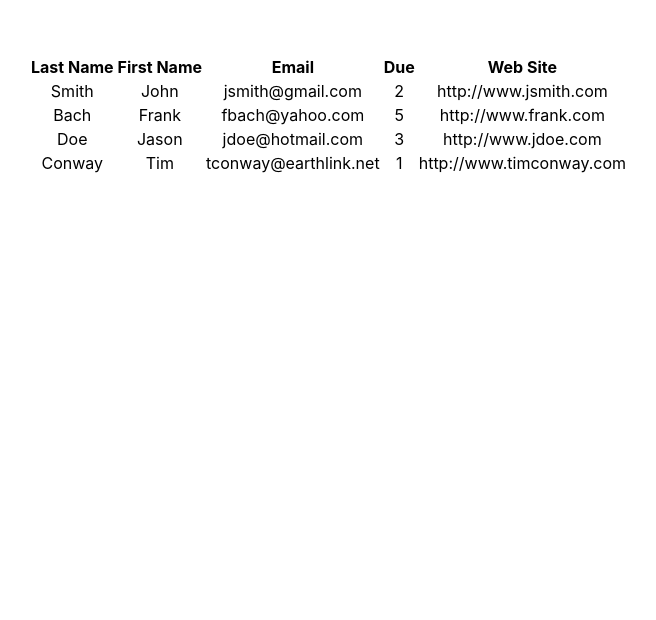
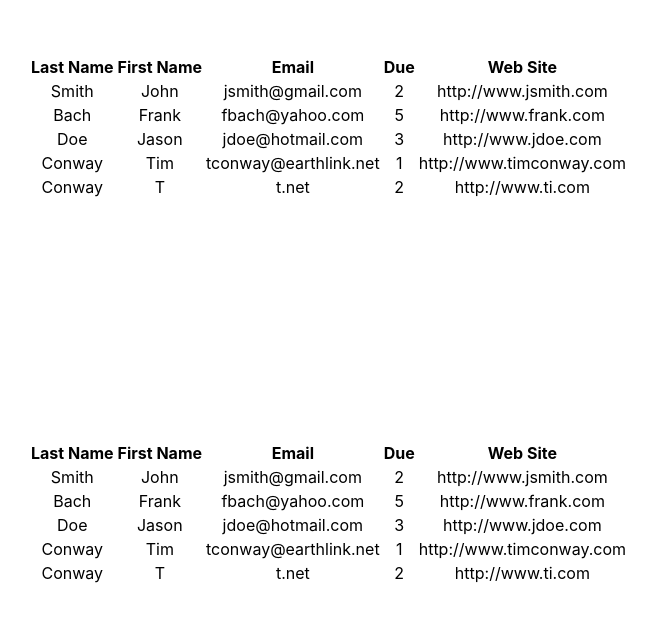
Before and after one commit to LeeWannacott/table-sort-js, a React (Create React App) app: page / in a window 1280 px wide. Shown: the part 186-806 px from the top of the page, without its empty margins (212-868 px from the left). Built offline with nearby package versions, Linux system fonts and the light colour scheme.

Commit message:
Adding unique identifiers for object keys

```diff
--- a/src/App.js
+++ b/src/App.js
@@ -48,6 +48,62 @@
             <td>1</td>
             <td>http://www.timconway.com</td>
           </tr>
+          <tr>
+            <td>Conway</td>
+            <td>T</td>
+            <td>t.net</td>
+            <td>2</td>
+            <td>http://www.ti.com</td>
+          </tr>
+        </tbody>
+      </table>
+
+      <table id="myTable" className="sortable">
+        <thead>
+          <tr>
+            <th>Last Name</th>
+            <th>First Name</th>
+            <th>Email</th>
+            <th>Due</th>
+            <th>Web Site</th>
+          </tr>
+        </thead>
+        <tbody>
+          <tr>
+            <td>Smith</td>
+            <td>John</td>
+            <td>jsmith@gmail.com</td>
+            <td>2</td>
+            <td>http://www.jsmith.com</td>
+          </tr>
+          <tr>
+            <td>Bach</td>
+            <td>Frank</td>
+            <td>fbach@yahoo.com</td>
+            <td>5</td>
+            <td>http://www.frank.com</td>
+          </tr>
+          <tr>
+            <td>Doe</td>
+            <td>Jason</td>
+            <td>jdoe@hotmail.com</td>
+            <td>3</td>
+            <td>http://www.jdoe.com</td>
+          </tr>
+          <tr>
+            <td>Conway</td>
+            <td>Tim</td>
+            <td>tconway@earthlink.net</td>
+            <td>1</td>
+            <td>http://www.timconway.com</td>
+          </tr>
+          <tr>
+            <td>Conway</td>
+            <td>T</td>
+            <td>t.net</td>
+            <td>2</td>
+            <td>http://www.ti.com</td>
+          </tr>
         </tbody>
       </table>
     </div>
--- a/src/html-tablesorter.js
+++ b/src/html-tablesorter.js
@@ -1,11 +1,8 @@
-/*
-  html-tablesorter
-  Lee Wannacott - 2020
-*/
 console.log('hello world')
 
 if (document.getElementsByClassName(/[sortable]/)) {
   const columnData = [];
+  const numberColumnData = []
   const dictOfColumnIndexAndTableRow = {
   }
   document.addEventListener("DOMContentLoaded", function (e) {
@@ -27,18 +24,27 @@
               function getTableDataOnClick() {
                 const tableRows = tableBody.querySelectorAll('tr');
                 for (let [i, tr] of tableRows.entries()) {
-                  columnData.push(tr.querySelectorAll('td').item(columnIndex).innerHTML)
-                  dictOfColumnIndexAndTableRow[tr.querySelectorAll('td').item(columnIndex).innerHTML] = tr.innerHTML
+                  columnData.push(`${tr.querySelectorAll('td').item(columnIndex).innerHTML}#${i}`)
+                  dictOfColumnIndexAndTableRow[`${tr.querySelectorAll('td').item(columnIndex).innerHTML}#${i}`] = tr.innerHTML
+
                 }
+                console.log(tableRows) //item
                 if (columnData[0].search(/[^A-Za-z]/)) {
                   console.log('alpha')
                   columnData.sort()
                 } else if (columnData[0].search(/[^0-9]/)) {
                   console.log('number')
-                  console.log(columnData)
+                  //console.log(columnData)
                   for (let [i, number] of columnData.entries()) {
                     if (typeof (number === String)) {
-                      columnData[i] = parseFloat(number)
+
+
+
+
+                      // console.log(columnData[i].split('#')[0] = parseInt(number))
+                      // numberColumnData.push(columnData[i].split('#')[1])
+
+
                     }
                   }
                   console.log(columnData)
@@ -49,7 +55,7 @@
                       return -1;
                     return 0
                   });
-
+                  console.log(columnData)
                 }
               }
 
@@ -72,8 +78,3 @@
     }
   })
 }
-
-// Regular Expressions
-// Date = /^(\d\d?)[\/\.-](\d\d?)[\/\.-]((\d\d)?\d\d)$/;
-// Alpha = [a-z]
-// Number = [0-9]
```
